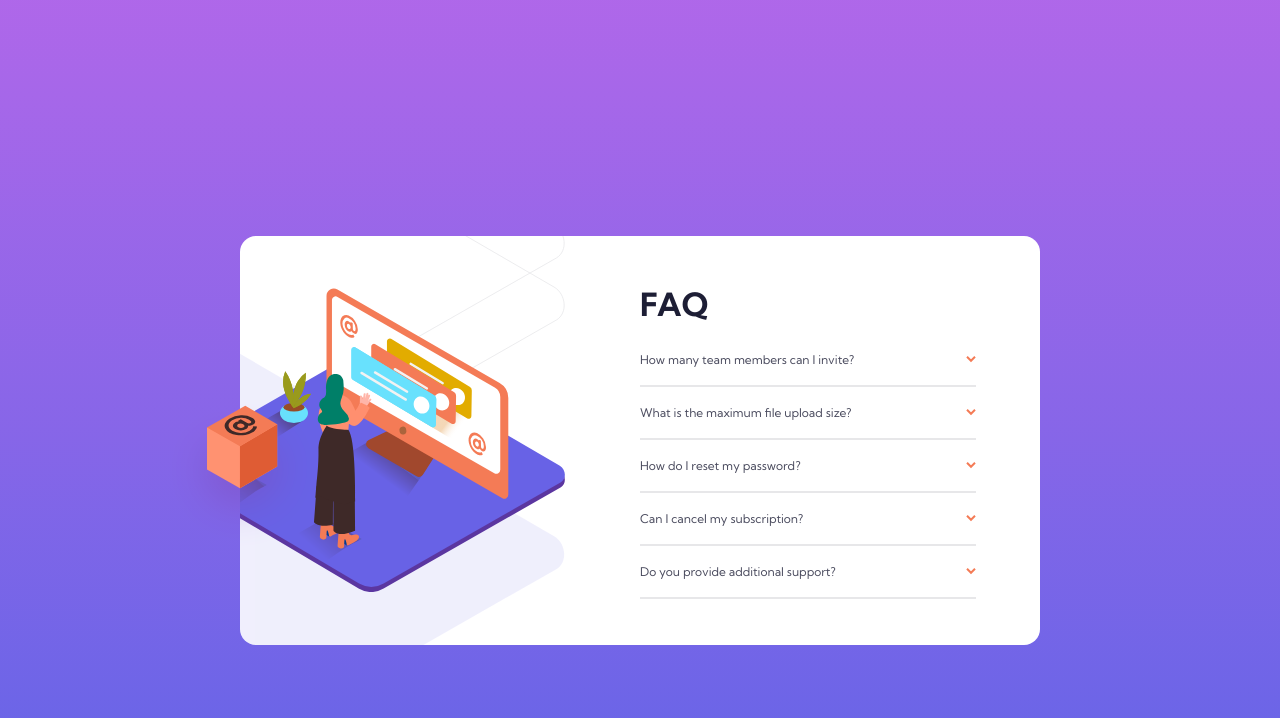
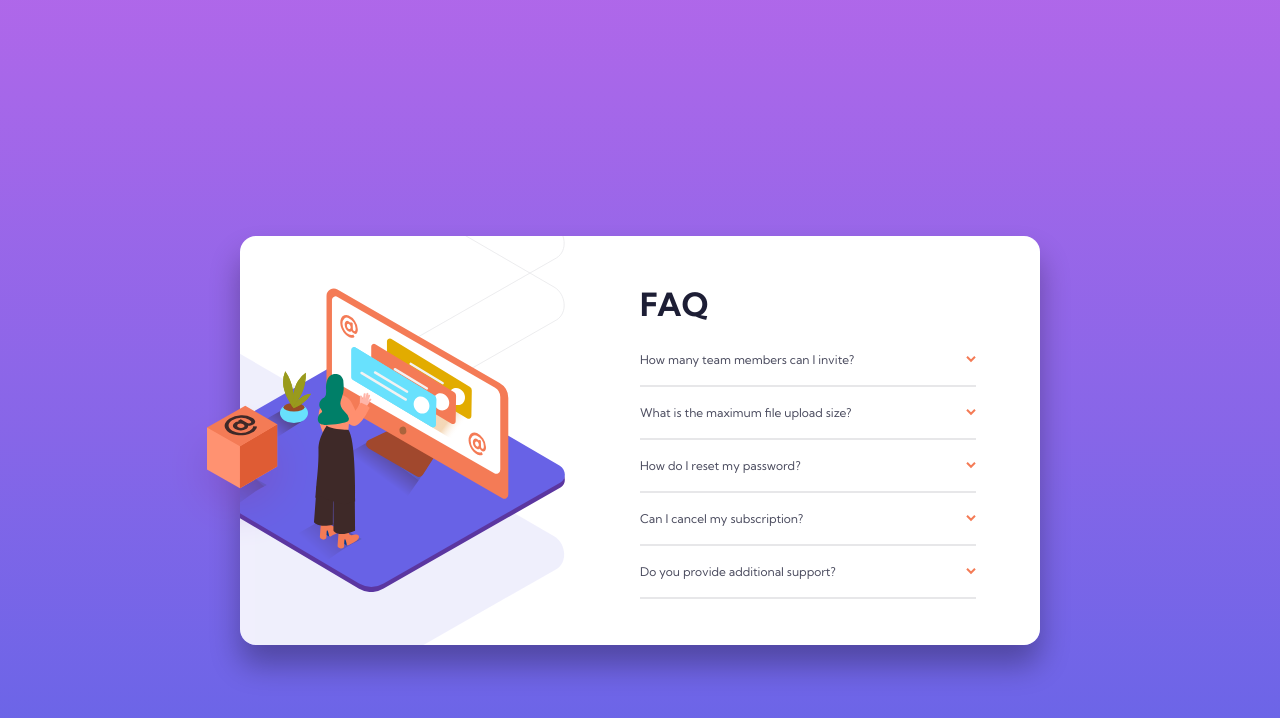
Before and after one commit to nataliadgalindo/faq-accordion, a React (Vite) app: page / in a window 1280 px wide. Shown: the top 718 px of the page. Built offline with nearby package versions, Linux system fonts and the light colour scheme.

Commit message:
update styles

```diff
--- a/src/index.css
+++ b/src/index.css
@@ -22,6 +22,11 @@ body {
   justify-content: center;
 }
 
+main {
+  box-shadow: 0 20px 30px rgba(0, 0, 0, 0.3);
+  border-radius: 16px;
+}
+
 hr {
   border: 1px solid hsl(240, 5%, 91%);
 }
@@ -29,10 +34,10 @@ hr {
 .content-wrapper {
   background-color: #fff;
   width: 280px;
-  border-radius: 16px;
   display: grid;
   grid-template-columns: 1fr;
   margin: 9rem 0 4rem;
+  border-radius: 16px;
 }
 
 .image-container-desktop {
```
